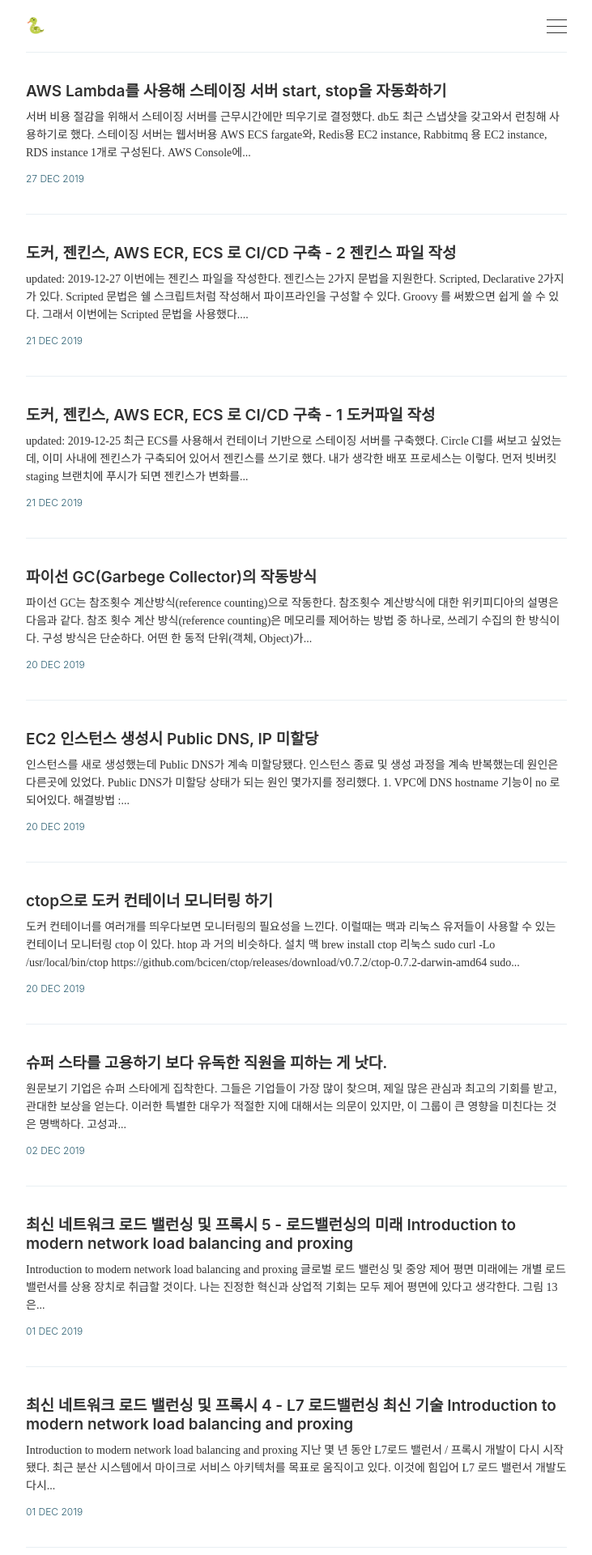
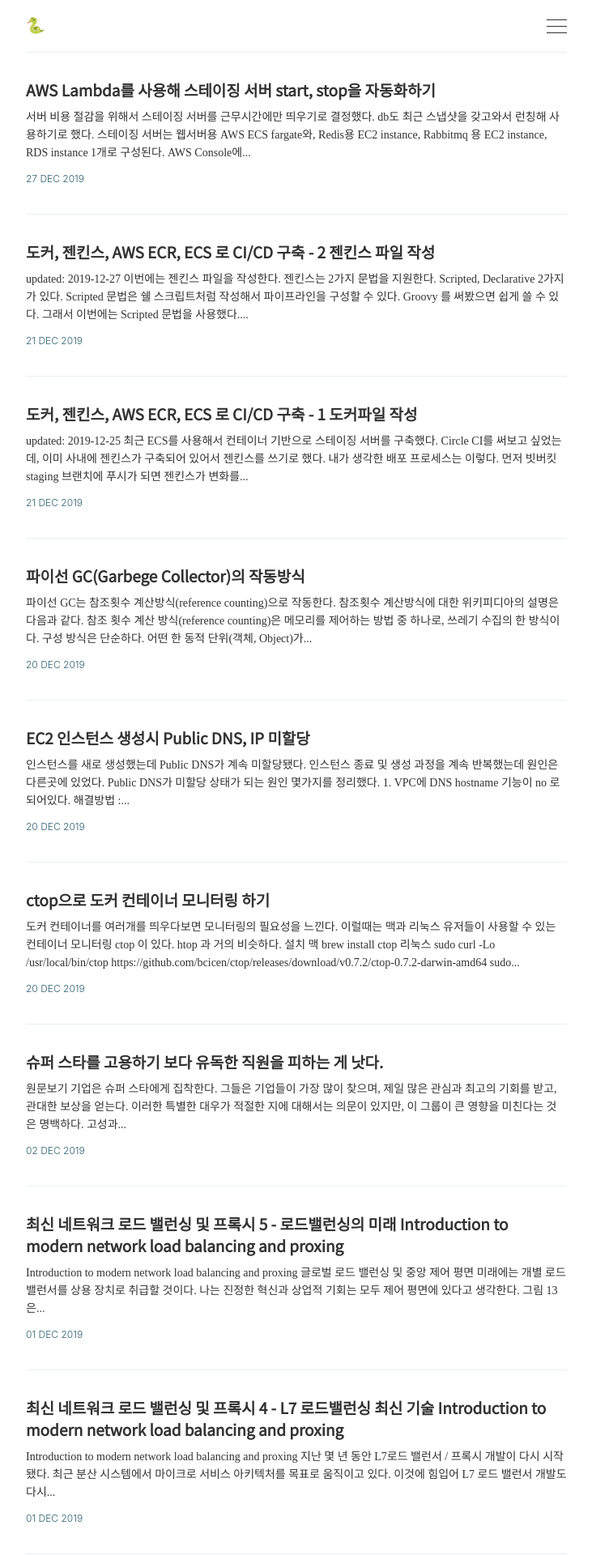
Before and after one commit to suhyunbaik/suhyunbaik.github.io, a Jekyll site: the page built from index.html, in a window 1280 px wide. Shown: the top 1920 px of the page at 81% size, without its empty margins (274-1005 px from the left). Built offline with Jekyll 4.4.1, drawn with Linux system fonts in a browser that asks for light colours; the list of posts is cut into pages by our own code.

Commit message:
Feat: edit

```diff
--- a/_layouts/default.html
+++ b/_layouts/default.html
@@ -1,6 +1,6 @@
 <!DOCTYPE html>
 <html lang='en'>
-
+<link href="https://fonts.googleapis.com/css?family=Noto+Sans+KR&display=swap" rel="stylesheet">
 {% include head.html %}
 <!-- Global site tag (gtag.js) - Google Analytics start -->
 <script async src="https://www.googletagmanager.com/gtag/js?id=UA-153773360-1"></script>
--- a/_sass/generic/_shared.scss
+++ b/_sass/generic/_shared.scss
@@ -16,6 +16,8 @@
 table,
 fieldset {
   margin-bottom: double($base-spacing-unit);
+  font-family: 'Noto Sans KR', sans-serif;
+
 }
 
 /**
```
